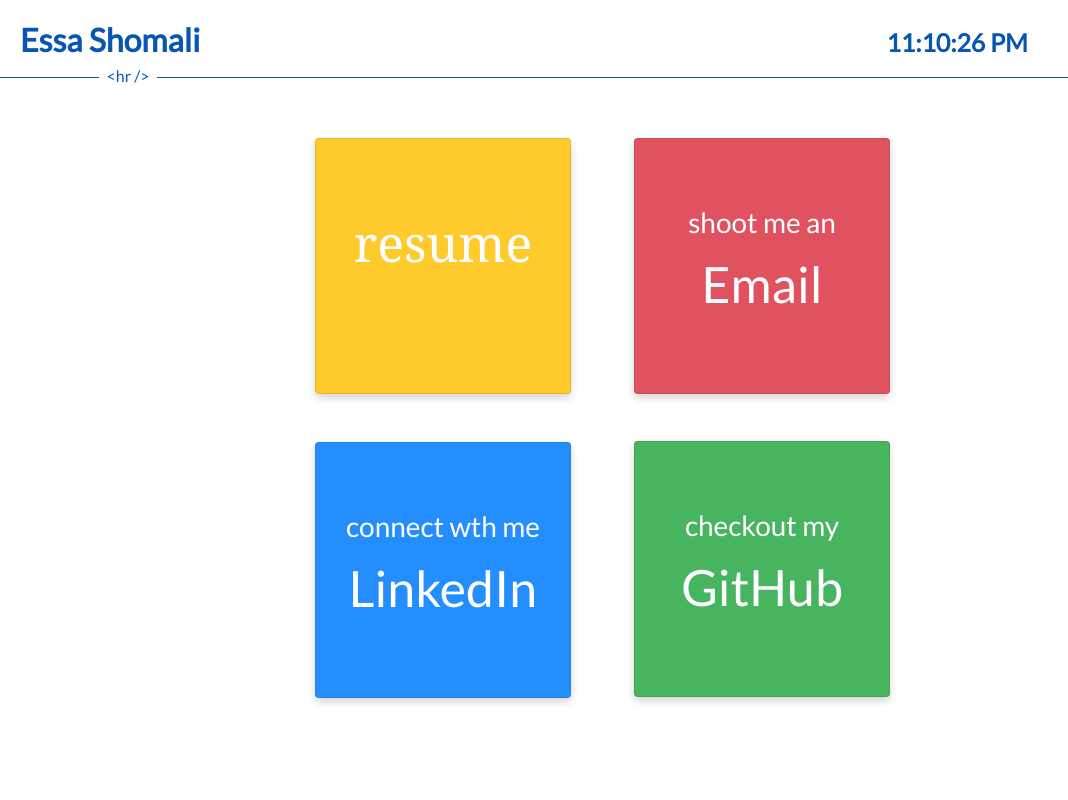
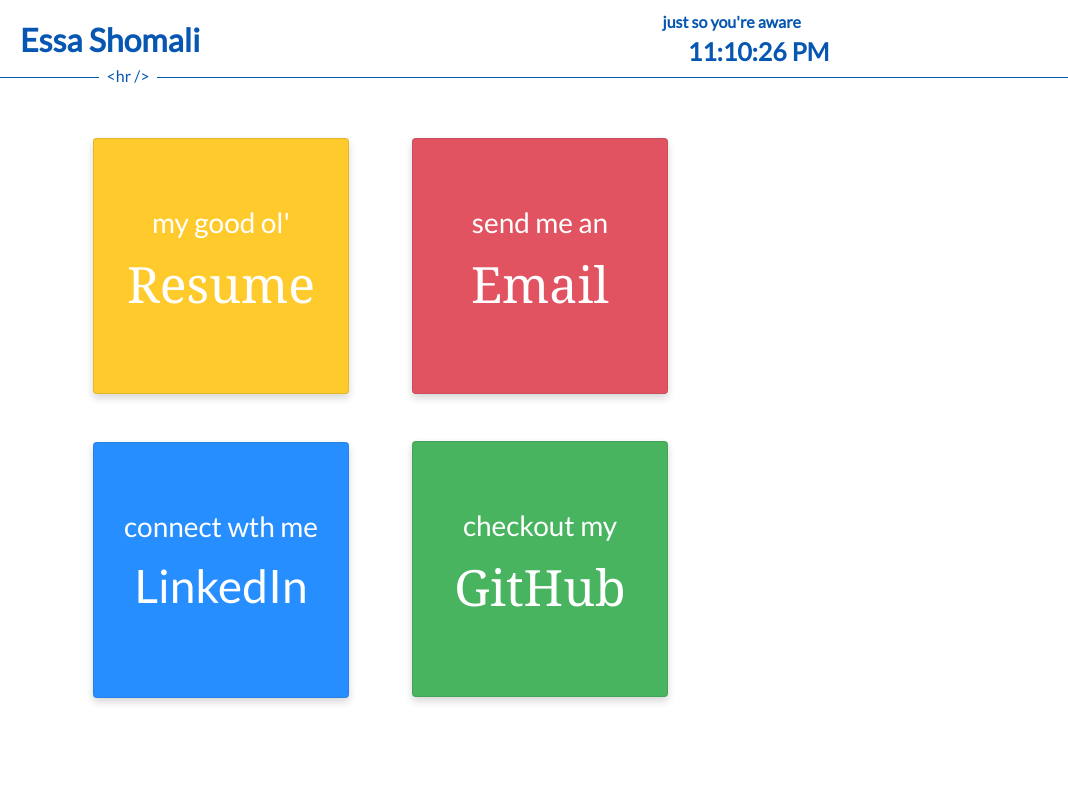
Before and after one commit to eshomali/my-site, a React (Create React App) app: page / in a window 1280 px wide. Shown: the top 800 px of the page, without its empty margins (0-1068 px from the left). Built offline with nearby package versions, Linux system fonts and the light colour scheme.

Commit message:
Added parallax background, css/layout changes, cleaned up code

```diff
--- a/src/App.css
+++ b/src/App.css
@@ -92,7 +92,7 @@
   color: hsl(212, 94%, 36%);
   text-align: center;
   height: 1.6em;
-  position: sticky;
+  position:-webkit-sticky; position:sticky; top:0;
 }
 
 .line-text::before {
@@ -132,7 +132,7 @@
 
 
 .parallax-one {
-  /*background-image: url("./img/cat.jpg");*/
+  background-image: url("./img/cat.jpg");
   min-height: 1100px;
   background-attachment: fixed;
   background-position: center;
@@ -223,6 +223,11 @@
 
 /***************************************************************/
 
+#linkedin {
+  font-size: 46px;
+}
+
+
 table #t1 {
   width:100%;
 }
@@ -233,7 +238,6 @@
 .edu_body {
   text-align: left;
 }
-
 
 
 .links:hover {
@@ -257,7 +261,8 @@
 
 .cards {
   /*  */
-  padding-left: 122px;
+  padding-left: 0px;
+  margin-left: -100px;
   position: sticky;
 }
 
@@ -338,19 +343,27 @@
 }
 
 .topSection {
-  position: sticky;
+  /*position: sticky;*/
 }
 
-
-
+#aware {
+  z-index: 4;
+  font-size: 100%;
+  font-weight: bold;
+  position: relative;
+  padding: 1px 1px;
+  right: -34%;
+  top: -8px;
+  color: hsl(212, 94%, 36%);
+}
 #thisDate {
   z-index: 4;
   font-size: 155%;
   font-weight: bold;
   position: relative;
-  padding: 20px 20px;
-  right: -50%;
-  top: 16px;
+  padding: 1px 1px;
+  right: -25%;
+  top: 25px;
   color: hsl(212, 94%, 36%);
 }
 
--- a/src/Home.js
+++ b/src/Home.js
@@ -15,7 +15,7 @@
 
 class Home extends Component {
 
-    Accordion(){ //Example of an accordion-card structure
+    Accordion() { //Example of an accordion-card structure
         return (
             <>
             <div class="AccordionParent">
@@ -57,14 +57,18 @@
         const [isLoading, setLoading] = useState(false);
 
         const handleClose = () => setShow(false);
-        const handleShow = () => setShow(true);
+        const handleShow  = () => setShow(true);
         const handleClick = () => setLoading(true);
 
-        useEffect(() => {
+        const sendEmail = () => window.location = 'mailto:eshomali@gmail.com';
+        const linkedin  = () => window.open('https://www.linkedin.com', '_blank');
+        const github    = () => window.open('https://www.github.com/eshomali', '_blank');
+
+        useEffect( () => {
             if (isLoading === true) {
-                this.networkRequest().then(() => { setLoading(false); });
+                this.networkRequest().then( () => {setLoading(false);} );
             }
-        }, [isLoading]);
+        }, [isLoading] );
 
         //const resume = <Badge variant="primary">Resume</Badge>;
 
@@ -75,37 +79,38 @@
                     <Card bg="warning" style={{ width: wd, height: ht }}>
                         <Card.Body onClick={handleShow}>
                             <Card.Text>
-                                resume
+                                <h3>my good ol'</h3>
+                                Resume
                             </Card.Text>
                         </Card.Body>
                     </Card>
                 </div>
                 <div className="myCard2">
                     <Card bg="danger" style={{ width: wd, height: ht }}>
-                        <Card.Body>
+                        <Card.Body onClick={sendEmail}>
                             <Card.Text>
-                                <h3>shoot me an</h3>
-                                <a class="links" href="mailto:eshomali@gmail.com">Email</a>
+                                <h3>send me an</h3>
+                                    Email
                             </Card.Text>
                         </Card.Body>
                     </Card>
                 </div>
                 <div className="myCard3">
                     <Card bg="primary" style={{ width: wd, height: ht }}>
-                        <Card.Body>
+                        <Card.Body onClick={linkedin}>
                             <Card.Text>
                                 <h3>connect wth me</h3>
-                                <a class="links" href="https://www.linkedin.com" target="_blank">LinkedIn</a>
+                                <div id="linkedin">LinkedIn</div>
                             </Card.Text>
                         </Card.Body>
                     </Card>
                 </div>
                 <div className="myCard4">
                     <Card bg="success" style={{ width: wd, height: ht }}>
-                        <Card.Body>
+                        <Card.Body onClick={github}>
                             <Card.Text>
                                 <h3>checkout my</h3>
-                                <a class="links" href="https://www.github.com/eshomali" target="_blank">GitHub</a>
+                                GitHub
                             </Card.Text>
                         </Card.Body>
                     </Card>
@@ -142,7 +147,7 @@
                             <Card>
                                 <Card.Header>
                                     <Accordion.Toggle as={Card.Header} eventKey="0">
-                                        Experiences
+                                        <h5><b>Experiences</b></h5>
                                     </Accordion.Toggle>
                                 </Card.Header>
                                 <Accordion.Collapse eventKey="0">
@@ -190,7 +195,7 @@
                             <Card>
                                 <Card.Header>
                                     <Accordion.Toggle as={Card.Header} eventKey="0">
-                                        Skills
+                                        <h5><b>Skill Set</b></h5>
                                     </Accordion.Toggle>
                                 </Card.Header>
                                 <Accordion.Collapse eventKey="0">
@@ -202,7 +207,7 @@
                             <Card>
                                 <Card.Header>
                                     <Accordion.Toggle as={Card.Header} eventKey="0">
-                                        Projects
+                                        <h5><b>Projects</b></h5>
                                     </Accordion.Toggle>
                                 </Card.Header>
                                 <Accordion.Collapse eventKey="0">
@@ -249,7 +254,8 @@
                 <div className="main-text">
                     <span id="main-header"></span>
                 </div>
-                <this.myHomepage/>
+                <this.myHomepage />
+                <div class="parallax-one"></div>
             </div>
 
         )
--- a/src/Nav.js
+++ b/src/Nav.js
@@ -9,6 +9,7 @@
         return (
             <div className="topSection">
                 <span id="custom-header">Essa Shomali&nbsp;</span>
+                <span id="aware">just so you're aware</span>
                 <span id="thisDate">{thisDate}</span>
 
                 <br/>
```
